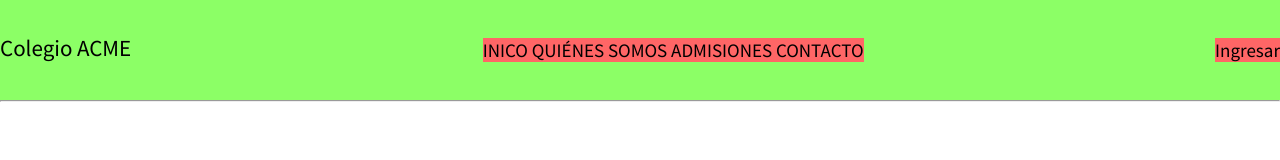
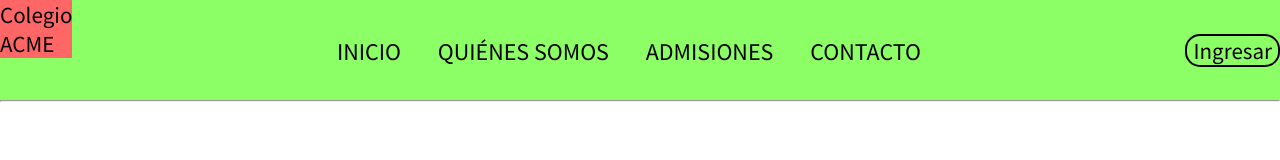
Before and after one commit to partofjohan/colegioacme, a plain HTML site: page index.html in a window 1280 px wide. Drawn offline with Linux system fonts and the light colour scheme.

Commit message:
Segundo commit

```diff
--- a/CSS/styles.css
+++ b/CSS/styles.css
@@ -11,26 +11,69 @@ header{
 /*pseudo-clase para justificar horizontalmente los elementos del header*/
 header::after {
     content: '';
-    display: inline-block;
+    display: inline-flex;
     width: 100%;
 }
 
 /*pseudo-clase para justificar verticalmente los elementos del header*/
-header div::before {
+header>div::before {
     content: '';
-    display: inline-block;
+    display: flexbox; /*aquí antes iba display: inline-block;*/
     vertical-align: middle;
     height: 100%;
 }
-header div{
+header>div{
     display: inline-block;
     font-size: 23px;
     height: 100%;   /*ayuda a justificar verticalmente los elementos del header*/
     vertical-align: middle;
+
+}
+/*#colegio{
+    display: inline-block;
+    /*height: 100%;
+    vertical-align: middle;*/
+    /*background-color: #ff6666;
+}
+#acme{
+    background-color: #ff6666;
+
+    /*display: block;*/
+/*}*/
+div>div{
+    background-color: #ff6666;
+
+}
+
+
+header nav, ul, li {
+    /*background-color: #ff6666;*/
+    display: inline-block;
+    font-size: 24px;
+    vertical-align: middle;
+}
+header ul li a{
+    padding: 14px 16px; /*separación elementos del menú*/
+}
+header li{
+    cursor:pointer;
 }
 header nav {
-    background-color: #ff6666;
-    display: inline-block;
-    font-size: 19px;
-    vertical-align: middle;
+    font-size: 23px;
+    /*color:#fff;*/
+    /*border-radius: 1em 1em 1em 1em;*/
+    border-radius: 15px;
+    border: 2px solid  #000;
+    cursor:pointer;
 }
+header nav a{
+    padding: 6px; /*space between the border and the content*/
+}
+header ul li a:hover{
+    background-color: #69cc54;
+    /*color: #ebedeb;*/
+}
+header nav:hover{
+    background-color: #69cc54;
+    /*color: #ebedeb;*/
+}
--- a/index.html
+++ b/index.html
@@ -8,13 +8,17 @@
     </head>
     <body>
         <header>
-            <div>Colegio ACME</div>
-            <nav>
-                <a>INICO</a>
-                <a>QUIÉNES SOMOS</a>
-                <a>ADMISIONES</a>
-                <a>CONTACTO</a>
-            </nav>
+            <div >
+                <div>Colegio</div>
+                <div>ACME</div>
+            </div>
+
+            <ul>
+                <li><a>INICIO</a></li>
+                <li><a>QUIÉNES SOMOS</a></li>
+                <li><a>ADMISIONES</a></li>
+                <li><a>CONTACTO</a></li>
+            </ul>
 
             <nav>
                 <a>Ingresar</a>
```
